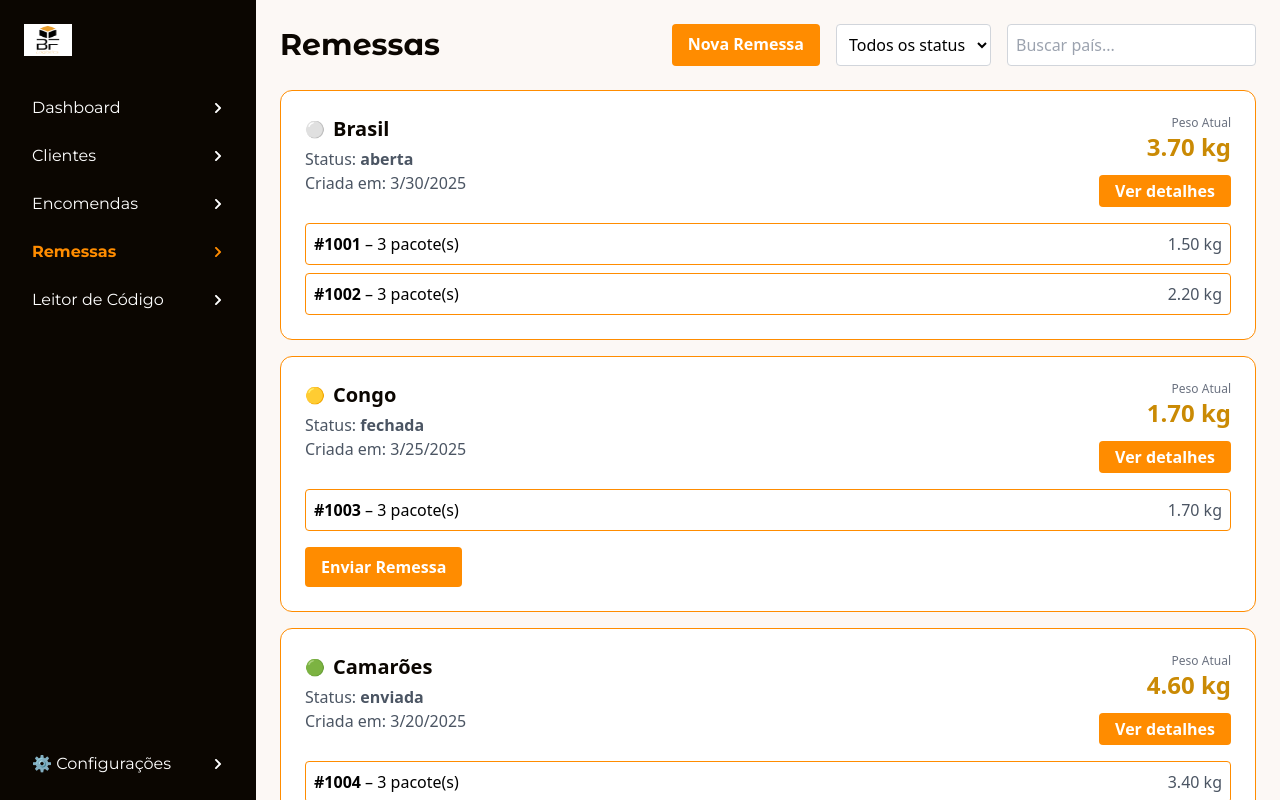
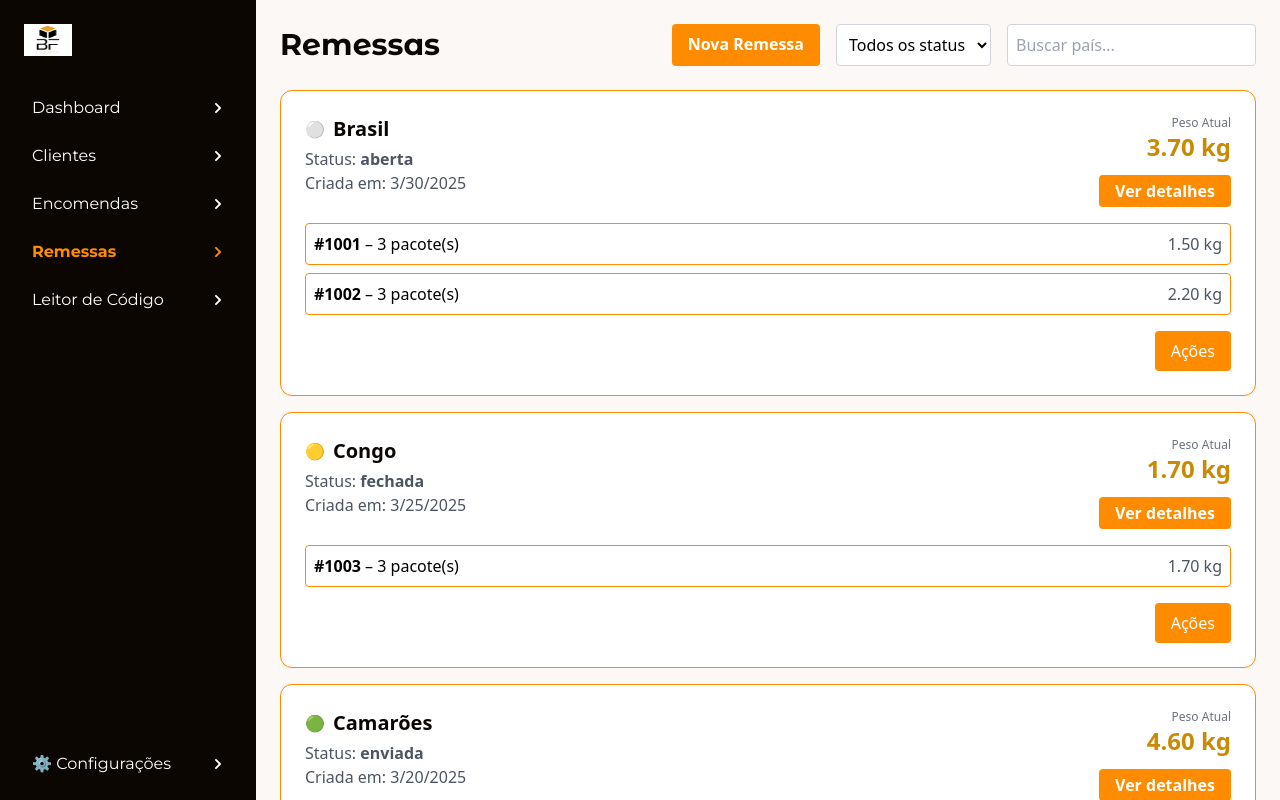
Before and after one commit to blackflightlogistics/blackflight-front, a React (Vite) app: page /admin/remessas in a window 1280 px wide. Built offline with nearby package versions, Linux system fonts and the light colour scheme.

Commit message:
ajuste botao de ações tela de remessas

```diff
--- a/src/pages/admin/Remessas.tsx
+++ b/src/pages/admin/Remessas.tsx
@@ -10,6 +10,7 @@ const Remessas = () => {
   const [statusFiltro, setStatusFiltro] = useState<string>("todos");
   const [buscaPais, setBuscaPais] = useState<string>("");
   const [sidebarAberta, setSidebarAberta] = useState(false);
+  const [acoesAbertas, setAcoesAbertas] = useState<number | null>(null);
 
   useEffect(() => {
     const carregar = async () => {
@@ -65,13 +66,18 @@ const Remessas = () => {
           ☰ Menu
         </button>
 
-        <Sidebar mobileAberta={sidebarAberta} onFechar={() => setSidebarAberta(false)} />
+        <Sidebar
+          mobileAberta={sidebarAberta}
+          onFechar={() => setSidebarAberta(false)}
+        />
       </div>
 
       {/* Conteúdo principal */}
       <main className="md:ml-64 h-full overflow-y-auto bg-[#fcf8f5] p-6 space-y-6">
         <div className="flex flex-col md:flex-row md:justify-between md:items-center gap-4">
-          <h1 className="text-2xl font-bold font-primary text-black">Remessas</h1>
+          <h1 className="text-2xl font-bold font-primary text-black">
+            Remessas
+          </h1>
 
           <div className="flex flex-wrap gap-4">
             <Link
@@ -103,13 +109,20 @@ const Remessas = () => {
         </div>
 
         {remessasFiltradas.length === 0 ? (
-          <p className="text-gray-600">Nenhuma remessa encontrada com os filtros.</p>
+          <p className="text-gray-600">
+            Nenhuma remessa encontrada com os filtros.
+          </p>
         ) : (
           <ul className="space-y-4">
             {remessasFiltradas.map((r) => {
-              const encomendasDaRemessa = encomendas.filter((e) => r.encomendaIds.includes(e.id));
+              const encomendasDaRemessa = encomendas.filter((e) =>
+                r.encomendaIds.includes(e.id)
+              );
               return (
-                <li key={r.id} className="bg-white p-6 rounded-xl border border-orange">
+                <li
+                  key={r.id}
+                  className="bg-white p-6 rounded-xl border border-orange"
+                >
                   <div className="flex justify-between items-start mb-4">
                     <div>
                       <div className="flex items-center gap-2 mb-1">
@@ -122,7 +135,8 @@ const Remessas = () => {
                         Status: <strong>{r.status}</strong>
                       </p>
                       <p className="text-sm text-gray-600">
-                      Criada em: {new Date(r.dataCriacao).toLocaleDateString()}
+                        Criada em:{" "}
+                        {new Date(r.dataCriacao).toLocaleDateString()}
                       </p>
                     </div>
 
@@ -131,7 +145,9 @@ const Remessas = () => {
                         <p className="text-xs text-gray-500">Peso Atual</p>
                         <p
                           className={`text-xl font-bold ${
-                          r.pesoTotal >= 23 ? "text-green-600" : "text-yellow-600"
+                            r.pesoTotal >= 23
+                              ? "text-green-600"
+                              : "text-yellow-600"
                           }`}
                         >
                           {r.pesoTotal.toFixed(2)} kg
@@ -147,7 +163,6 @@ const Remessas = () => {
                     </div>
                   </div>
 
-
                   {encomendasDaRemessa.length > 0 && (
                     <div className="mt-3 space-y-2">
                       {encomendasDaRemessa.map((e) => (
@@ -156,31 +171,72 @@ const Remessas = () => {
                           className="flex items-center justify-between text-sm border border-orange rounded p-2"
                         >
                           <div>
-                            <span className="font-bold">#{e.id}</span> – {e.pacotes.length} pacote(s)
+                            <span className="font-bold">#{e.id}</span> –{" "}
+                            {e.pacotes.length} pacote(s)
                           </div>
-                          <div className="text-gray-600">{e.pacotes.reduce((s, p) => s + p.peso, 0).toFixed(2)} kg</div>
+                          <div className="text-gray-600">
+                            {e.pacotes
+                              .reduce((s, p) => s + p.peso, 0)
+                              .toFixed(2)}{" "}
+                            kg
+                          </div>
                         </div>
                       ))}
                     </div>
                   )}
 
+                  <div className="flex justify-end relative mt-4">
+                    <button
+                      className="px-4 py-2 bg-orange text-white rounded hover:bg-orange/80 text-sm"
+                      onClick={() =>
+                        setAcoesAbertas((prev) => (prev === r.id ? null : r.id))
+                      }
+                    >
+                      Ações
+                    </button>
+
+                    {acoesAbertas === r.id && (
+                      <div className="absolute right-0 mt-11 w-48 bg-white border border-gray-300 rounded shadow-md z-20">
+                        <ul className="flex flex-col text-sm">
                           {r.status === "aberta" && r.pesoTotal >= 23 && (
+                            <li>
                               <button
-                      onClick={() => fecharRemessa(r.id)}
-                      className="mt-4 px-4 py-2 bg-green-600 text-white rounded hover:bg-green-700 transition text-sm"
+                                onClick={() => {
+                                  fecharRemessa(r.id);
+                                  setAcoesAbertas(null);
+                                }}
+                                className="w-full text-left px-4 py-2 hover:bg-gray-100"
                               >
                                 Fechar Remessa
                               </button>
+                            </li>
                           )}
-
                           {r.status === "fechada" && (
+                            <li>
                               <button
-                      onClick={() => enviarRemessa(r.id)}
-                      className="px-4 py-2 bg-orange text-white font-semibold rounded hover:opacity-90 transition text-sm mt-4"
+                                onClick={() => {
+                                  enviarRemessa(r.id);
+                                  setAcoesAbertas(null);
+                                }}
+                                className="w-full text-left px-4 py-2 hover:bg-gray-100"
                               >
                                 Enviar Remessa
                               </button>
+                            </li>
                           )}
+                          <li>
+                            <Link
+                              to={`/admin/remessas/${r.id}`}
+                              className="block px-4 py-2 hover:bg-gray-100"
+                              onClick={() => setAcoesAbertas(null)}
+                            >
+                              Ver Detalhes
+                            </Link>
+                          </li>
+                        </ul>
+                      </div>
+                    )}
+                  </div>
                 </li>
               );
             })}
```
Lines whose indentation alone changed are shown as unchanged.
